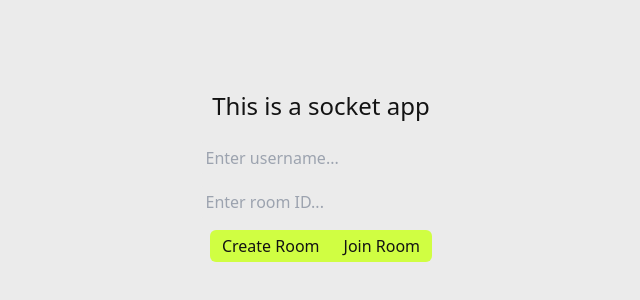
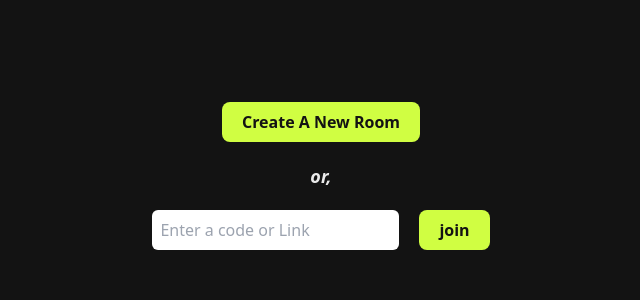
Before and after one commit to ShankhadeepBanerjee/nextjs-rtc-webapp, a Next.js app: page /chat in a window 1280 px wide. Shown: the part 224-524 px from the top of the page, without its empty margins (319-959 px from the left). Built offline with nearby package versions, Linux system fonts and the light colour scheme; no server answers.

Commit message:
feat(Client/Chat): refactors chat room logic and UI

```diff
--- a/pages/chat/[roomId].tsx
+++ b/pages/chat/[roomId].tsx
@@ -12,18 +12,11 @@ const NewChat = () => {
   const [chats, setChats] = useState<string[]>([]);
   const { socket, isLoading, joinRoom, leaveRoom } = useSocket();
   const inputRef = useRef<HTMLInputElement>(null);
-  const { socketConnect, socketDisconnect, isConnected } = useSocket();
+  const { socketDisconnect, isConnected } = useSocket();
   const router = useRouter();
   const { roomId } = router.query as { roomId: string };
 
   const roomJoinedRef = useRef(false);
-
-  useEffect(() => {
-    if (!socket) socketConnect();
-    return () => {
-      if (socket) socketDisconnect();
-    };
-  }, []);
 
   useEffect(() => {
     if (router.isReady && !roomId) {
--- a/pages/chat/index.tsx
+++ b/pages/chat/index.tsx
@@ -1,19 +1,28 @@
-import React, { useEffect, useRef, useState } from "react";
+import React, { useEffect, useRef } from "react";
 import { useRouter } from "next/router";
-import { Loader } from "../../lib/client/components";
+import { Button, Loader } from "../../lib/client/components";
 import { useSocket } from "../../lib/client/contexts/SocketProvider";
 import { CHAT_RoomCreatedKey } from "../../lib/common/utils";
 
 type Props = {};
 
 export default function Chat({}: Props) {
-  const usernameRef = useRef<HTMLInputElement>(null);
   const roomIdRef = useRef<HTMLInputElement>(null);
-  const { socket, isLoading, socketConnect, createRoom } = useSocket();
+  const {
+    socket,
+    isLoading,
+    socketConnect,
+    createRoom,
+    socketDisconnect,
+    isConnected,
+  } = useSocket();
   const router = useRouter();
 
   useEffect(() => {
-    socketConnect();
+    if (!isConnected) socketConnect();
+    return () => {
+      if (isConnected) socketDisconnect();
+    };
   }, []);
 
   useEffect(() => {
@@ -27,20 +36,20 @@ export default function Chat({}: Props) {
     });
   }, [socket]);
 
-  const initCreateRoom = () => {
-    const username = usernameRef.current?.value;
-    if (username && socket) {
-      console.log("creating room with username: ", username);
-      createRoom(username);
+  const handleCreateRoom = () => {
+    console.log("====================================");
+    console.log(socket);
+    console.log("====================================");
+    if (socket) {
+      createRoom("random user");
     }
   };
 
-  const joinRoom = () => {
+  const handleJoinRoom = () => {
     const roomId = roomIdRef.current?.value;
-    const username = usernameRef.current?.value;
-    if (roomId && username && socket) {
+    if (roomId && socket) {
       console.log("joining room with id: ", roomId);
-      router.push(`/chat/${roomId}`);
+      return router.push(`/chat/${roomId}`);
     }
   };
 
@@ -49,38 +58,32 @@ export default function Chat({}: Props) {
   }
 
   return (
-    <div className="flex h-screen flex-col items-center justify-center bg-light">
-      <h1 className="mb-5 text-2xl text-dark">This is a socket app</h1>
-      <form className="flex flex-col items-center">
+    <div className="flex h-screen flex-col items-center justify-center bg-dark">
+      <div>
+        <Button
+          className="rounded-lg px-5 font-semibold"
+          onClick={handleCreateRoom}
+        >
+          Create A New Room
+        </Button>
+      </div>
+      <p className="my-5 text-lg font-semibold text-light">
+        <i>or,</i>
+      </p>
+      <span className="flex items-center gap-x-5">
         <input
           type="text"
-          ref={usernameRef}
-          className="mb-3 w-full rounded-l-md bg-light px-2 py-1 text-dark"
-          placeholder="Enter username..."
+          className="rounded-md p-2 text-dark"
+          placeholder="Enter a code or Link"
+          ref={roomIdRef}
         />
-        <input
-          type="text"
-          ref={roomIdRef}
-          className="mb-3 w-full rounded-l-md bg-light px-2 py-1 text-dark"
-          placeholder="Enter room ID..."
-        />
-        <div className="flex">
-          <button
-            type="button"
-            className="rounded-l-md bg-primary px-3 py-1 text-dark transition-all duration-200 ease-in-out hover:bg-dark hover:text-light"
-            onClick={initCreateRoom}
-          >
-            Create Room
-          </button>
-          <button
-            type="button"
-            className="rounded-r-md bg-primary px-3 py-1 text-dark transition-all duration-200 ease-in-out hover:bg-dark hover:text-light"
-            onClick={joinRoom}
-          >
-            Join Room
-          </button>
-        </div>
-      </form>
+        <Button
+          className="rounded-lg px-5 font-semibold"
+          onClick={handleJoinRoom}
+        >
+          join
+        </Button>
+      </span>
     </div>
   );
 }
```
